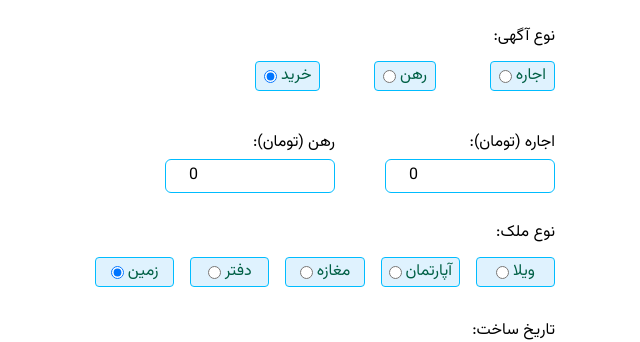
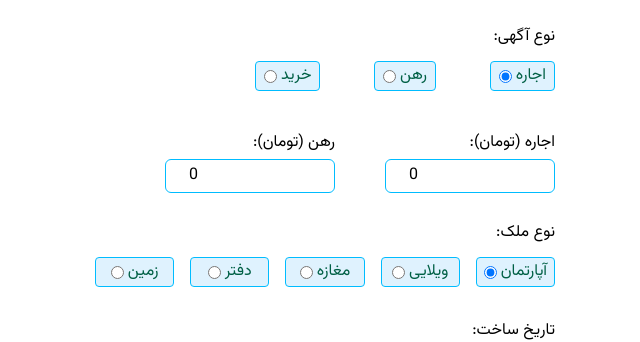
Before and after one commit to AliTaghawi/ts-real-state-mini-project, a Next.js app: page /dashboard/add-file in a window 1280 px wide. Shown: the part 814-1156 px from the top of the page, without its empty margins (485-1125 px from the left). Built offline with nearby package versions, Linux system fonts and the light colour scheme; no server answers; sample sign-in values are in the browser's storage.

Commit message:
handling radio inputs props in AddFile page

```diff
--- a/components/modules/addFilePage/AddFileForm.tsx
+++ b/components/modules/addFilePage/AddFileForm.tsx
@@ -97,7 +97,7 @@ const AddFileForm = ({ formik }: { formik: any }) => {
         changeHandler={formik.handleChange}
         blurHandler={formik.handleBlur}
       />
-      <FileTypeList />
+      <FileTypeList formik={formik} />
       {formik.values.fileType === "rent" ? (
         <div className=" flex flex-wrap justify-between min-[410px]:gap-4 w-full max-w-[390px]">
           <TextInput
@@ -139,7 +139,7 @@ const AddFileForm = ({ formik }: { formik: any }) => {
           blurHandler={formik.handleBlur}
         />
       )}
-      <CategoryList />
+      <CategoryList formik={formik} />
       <CustomDatePicker />
       <TextList title="امکانات رفاهی:" />
       <TextList title="قوانین:" />
--- a/components/modules/addFilePage/CategoryList.tsx
+++ b/components/modules/addFilePage/CategoryList.tsx
@@ -1,59 +1,59 @@
 import RadioInput from "@/elements/addFilePage/RadioInput";
 
-const CategoryList = () => {
+const CategoryList = ({ formik }: { formik: any }) => {
   return (
     <div>
       <p>نوع ملک:</p>
       <div className="grid grid-cols-3 min-[460px]:grid-cols-5 min-[640px]:grid-cols-3 min-[710px]:grid-cols-5 gap-4 mt-3 mb-8 max-w-[460px] ">
         <RadioInput
-          title="ویلا"
-          value="villa"
-          name="category"
-          checked
-          blur
-          error=""
-          onChange={() => {}}
-          onBlur={() => {}}
-        />
-        <RadioInput
           title="آپارتمان"
           value="apartment"
           name="category"
-          checked
-          blur
-          error=""
-          onChange={() => {}}
-          onBlur={() => {}}
+          checked={formik.values.category === "apartment"}
+          blur={formik.touched.category}
+          error={formik.errors.category}
+          onChange={formik.handleChange}
+          onBlur={formik.handleBlur}
+        />
+        <RadioInput
+          title="ویلایی"
+          value="villa"
+          name="category"
+          checked={formik.values.category === "villa"}
+          blur={formik.touched.category}
+          error={formik.errors.category}
+          onChange={formik.handleChange}
+          onBlur={formik.handleBlur}
         />
         <RadioInput
           title="مغازه"
           value="store"
           name="category"
-          checked
-          blur
-          error=""
-          onChange={() => {}}
-          onBlur={() => {}}
+          checked={formik.values.category === "store"}
+          blur={formik.touched.category}
+          error={formik.errors.category}
+          onChange={formik.handleChange}
+          onBlur={formik.handleBlur}
         />
         <RadioInput
           title="دفتر"
           value="office"
           name="category"
-          checked
-          blur
-          error=""
-          onChange={() => {}}
-          onBlur={() => {}}
+          checked={formik.values.category === "office"}
+          blur={formik.touched.category}
+          error={formik.errors.category}
+          onChange={formik.handleChange}
+          onBlur={formik.handleBlur}
         />
         <RadioInput
           title="زمین"
           value="land"
           name="category"
-          checked
-          blur
-          error=""
-          onChange={() => {}}
-          onBlur={() => {}}
+          checked={formik.values.category === "land"}
+          blur={formik.touched.category}
+          error={formik.errors.category}
+          onChange={formik.handleChange}
+          onBlur={formik.handleBlur}
         />
       </div>
     </div>
--- a/components/modules/addFilePage/FileTypeList.tsx
+++ b/components/modules/addFilePage/FileTypeList.tsx
@@ -1,6 +1,6 @@
 import RadioInput from "@/elements/addFilePage/RadioInput";
 
-const FileTypeList = () => {
+const FileTypeList = ({ formik }: { formik: any }) => {
   return (
     <div>
       <p>نوع آگهی:</p>
@@ -9,31 +9,31 @@ const FileTypeList = () => {
           title="اجاره"
           value="rent"
           name="fileType"
-          checked
-          blur
-          error=""
-          onChange={() => {}}
-          onBlur={() => {}}
+          checked={formik.values.fileType === "rent"}
+          blur={formik.touched.fileType}
+          error={formik.errors.fileType}
+          onChange={formik.handleChange}
+          onBlur={formik.handleBlur}
         />
         <RadioInput
           title="رهن"
           value="mortgage"
           name="fileType"
-          checked
-          blur
-          error=""
-          onChange={() => {}}
-          onBlur={() => {}}
+          checked={formik.values.fileType === "mortgage"}
+          blur={formik.touched.fileType}
+          error={formik.errors.fileType}
+          onChange={formik.handleChange}
+          onBlur={formik.handleBlur}
         />
         <RadioInput
           title="خرید"
           value="buy"
           name="fileType"
-          checked
-          blur
-          error=""
-          onChange={() => {}}
-          onBlur={() => {}}
+          checked={formik.values.fileType === "buy"}
+          blur={formik.touched.fileType}
+          error={formik.errors.fileType}
+          onChange={formik.handleChange}
+          onBlur={formik.handleBlur}
         />
       </div>
     </div>
```
